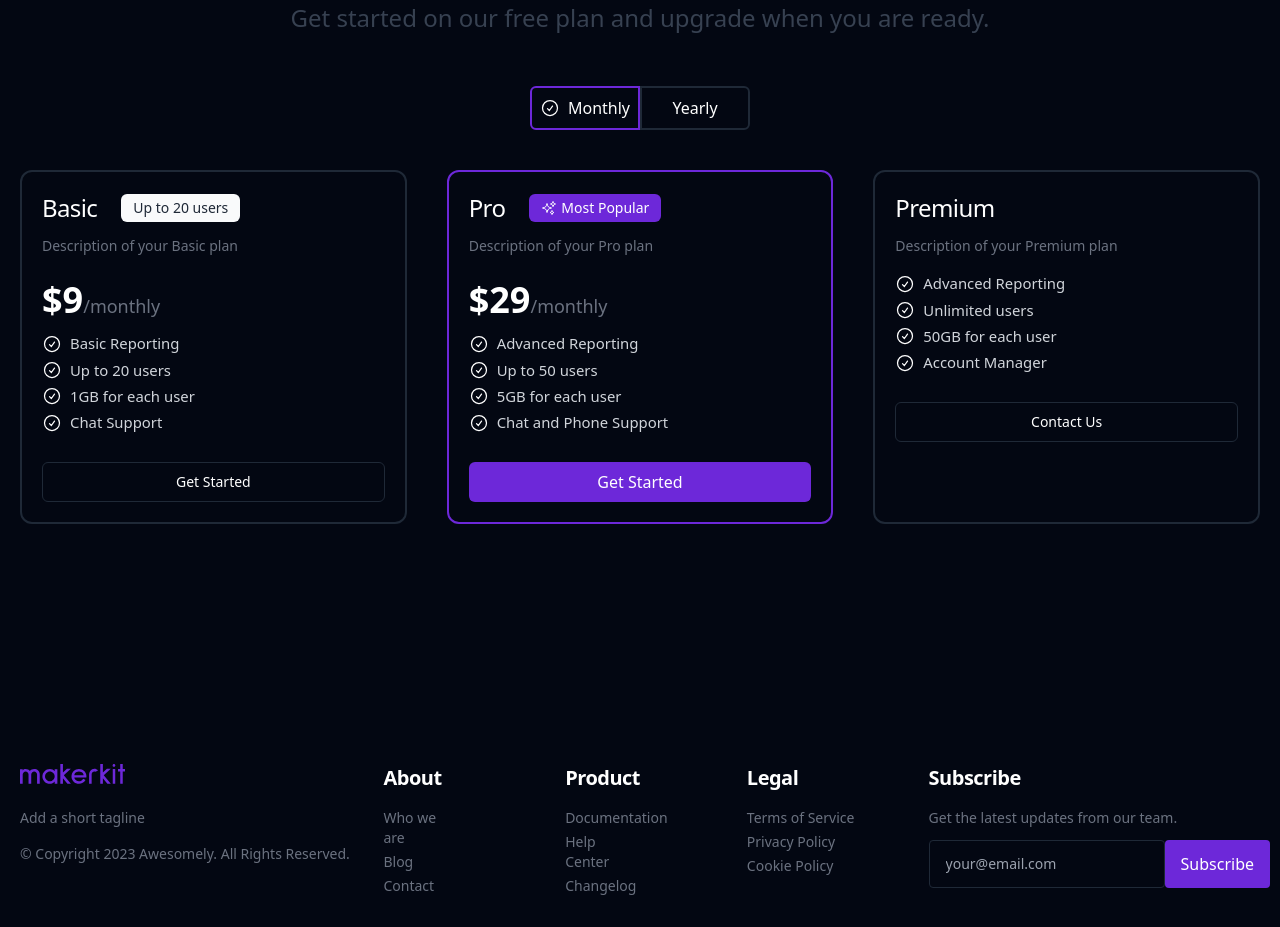
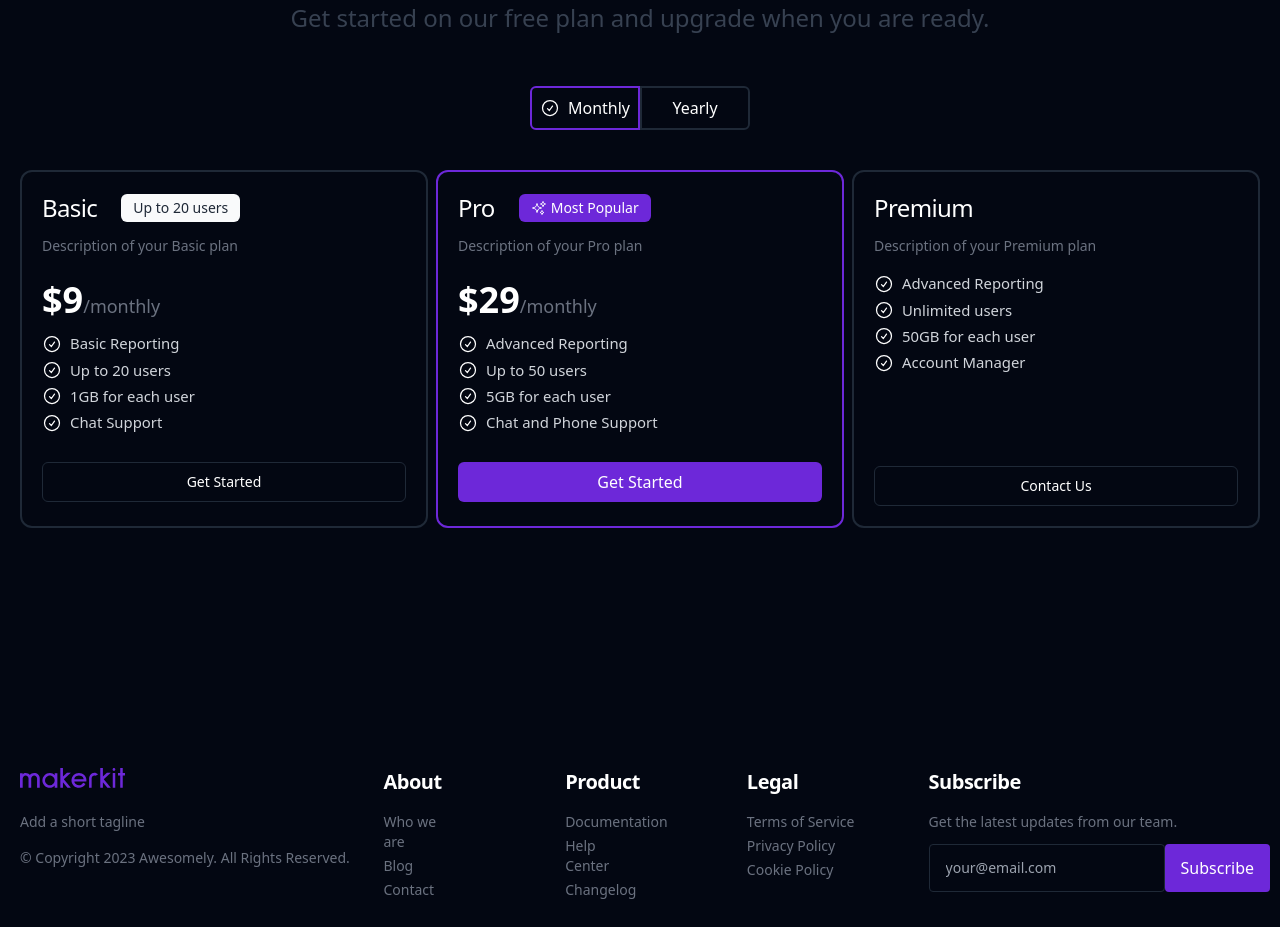
Before and after one commit to elghanbibadr/makerkit1, a React (Vite) app: page / in a window 1280 px wide. Shown: the part 3820-4747 px from the top of the page. Built offline with nearby package versions, Linux system fonts and the light colour scheme.

Commit message:
fix pricing premium plan card button alignment

```diff
--- a/src/pages/authPage/AuthPage.jsx
+++ b/src/pages/authPage/AuthPage.jsx
@@ -101,7 +101,7 @@ const AuthPage = ({ isSignUp = true }) => {
                 Email Address
               </Label>
               <input
-                className=" input block w-full "
+                className={`input block w-full `}
                 id="email"
                 placeholder="your@email"
                 name="email"
--- a/src/ui/PricingCard.jsx
+++ b/src/ui/PricingCard.jsx
@@ -15,7 +15,7 @@ const PricingCard = ({
     <div
       className={`text-left mt-10 ${
         title === "Pro" ? "border-darkPink" : "border-accent1"
-      }  border-[2px] rounded-xl  p-5 sm:w-[70%] sm:mx-auto lg:w-full`}
+      }  border-[2px] rounded-xl  p-5 sm:w-[70%] sm:mx-auto md:w-full`}
     >
       <div className="flex items-center gap-6">
         <h3 className="text-white">{title}</h3>
@@ -48,7 +48,8 @@ const PricingCard = ({
           </span>
         </div>
       )}
-      <ul className="text-gray-300 font-medium text-[.93rem]">
+      <ul className={`text-gray-300  font-medium text-[.93rem]  ${title==='Premium' ? 'md:pb-9 lg:pb-16':'pb-0'} `}>
+
         {features.map((feature, index) => (
           <li key={index} className="flex my-1 items-center gap-2">
             <img className="h-5" src={checkmark} alt="check mark icon" />
--- a/src/ui/PricingPlansList.jsx
+++ b/src/ui/PricingPlansList.jsx
@@ -37,7 +37,7 @@ const PricingPlansList = () => {
           <span>Yearly</span>
         </button>
       </div>
-      <div className="lg:grid lg:grid-cols-3 lg:gap-10">
+      <div className="md:grid md:grid-cols-3 md:gap-2">
         {pricingData.map(
           (
             {
```
